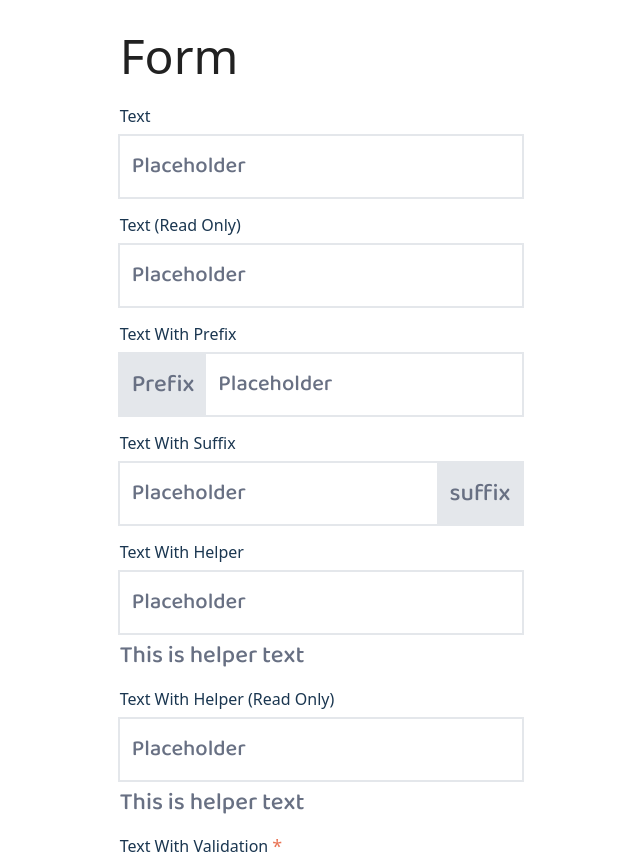
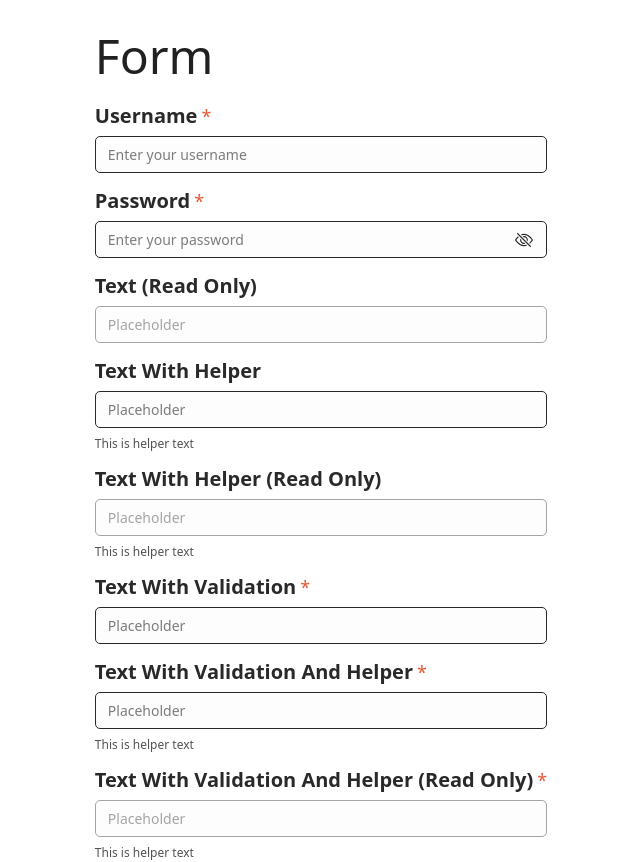
Before and after one commit to ARenewalAgent-ITS/ara5-frontend, a Next.js app: page /sandbox/form in a window 1280 px wide. Shown: the top 862 px of the page, without its empty margins (319-959 px from the left). Built offline with nearby package versions, Linux system fonts and the light colour scheme.

Commit message:
feat: add form design system

```diff
--- a/src/app/sandbox/form/page.tsx
+++ b/src/app/sandbox/form/page.tsx
@@ -55,7 +55,24 @@ export default function FormSandbox() {
 
       <FormProvider {...methods}>
         <form onSubmit={handleSubmit(onSubmit)} className='w-fit space-y-4'>
-          <Input id='text' label='Text' placeholder='Placeholder' />
+          <Input
+            id='username'
+            label='Username'
+            placeholder='Enter your username'
+            validation={{
+              required: 'Username cannot be empty',
+            }}
+          />
+
+          <Input
+            id='password'
+            label='Password'
+            placeholder='Enter your password'
+            type='password'
+            validation={{
+              required: 'Password cannot be empty',
+            }}
+          />
 
           <Input
             id='textReadOnly'
@@ -64,19 +81,19 @@ export default function FormSandbox() {
             readOnly={true}
           />
 
-          <Input
+          {/* <Input
             id='textWithPrefix'
             label='Text With Prefix'
             placeholder='Placeholder'
             prefix='Prefix'
-          />
+          /> */}
 
-          <Input
+          {/* <Input
             id='textWithSuffix'
             label='Text With Suffix'
             placeholder='Placeholder'
             suffix='suffix'
-          />
+          /> */}
 
           <Input
             id='textWithHelper'
--- a/src/components/form/ErrorMessage.tsx
+++ b/src/components/form/ErrorMessage.tsx
@@ -4,9 +4,10 @@ export default function ErrorMessage({ children }: { children: string }) {
   return (
     <div className='flex space-x-1'>
       <Typography
-        variant='bt'
-        font='baloo'
-        className='!leading-tight text-danger-500'
+        variant='c12'
+        font='poppins'
+        weight='medium'
+        className='!leading-tight text-danger-600 text-xs'
       >
         {children}
       </Typography>
--- a/src/components/form/HelperText.tsx
+++ b/src/components/form/HelperText.tsx
@@ -13,10 +13,14 @@ export default function HelperText({
   return (
     <div className='flex space-x-1'>
       <Typography
-        variant='h6'
-        font='baloo'
+        variant='c12'
+        font='poppins'
         color='secondary'
-        className={clsxm('!leading-tight', helperTextClassName)}
+        weight='medium'
+        className={clsxm(
+          '!leading-tight text-whites-1000 text-[12px]',
+          helperTextClassName
+        )}
       >
         {children}
       </Typography>
--- a/src/components/form/Input.tsx
+++ b/src/components/form/Input.tsx
@@ -1,7 +1,7 @@
 import * as React from 'react';
 import { get, RegisterOptions, useFormContext } from 'react-hook-form';
 import { IconType } from 'react-icons';
-import { HiEye, HiEyeOff } from 'react-icons/hi';
+import { BsEye, BsEyeSlash } from 'react-icons/bs';
 
 import ErrorMessage from '@/components/form/ErrorMessage';
 import HelperText from '@/components/form/HelperText';
@@ -15,8 +15,6 @@ export type InputProps = {
   helperTextClassName?: string;
   hideError?: boolean;
   validation?: RegisterOptions;
-  prefix?: string;
-  suffix?: string;
   leftIcon?: IconType;
   rightIcon?: IconType;
   leftIconClassName?: string;
@@ -29,8 +27,6 @@ export default function Input({
   helperText,
   hideError = false,
   validation,
-  prefix,
-  suffix,
   className,
   type = 'text',
   readOnly = false,
@@ -53,34 +49,23 @@ export default function Input({
     <div className='w-full space-y-2'>
       {label && (
         <label htmlFor={id} className='flex space-x-1'>
-          <Typography font='poppins' variant='bt' color='label'>
+          <Typography
+            font='poppins'
+            weight='bold'
+            variant='t'
+            color='label'
+            className='text-[16px] leading-[24px] text-whites-1100'
+          >
             {label}
           </Typography>
           {validation?.required && (
-            <Typography className='text-danger-500'>*</Typography>
+            <Typography className='text-danger-600'>*</Typography>
           )}
         </label>
       )}
 
       <div className='w-full flex relative'>
-        <div
-          className={clsxm(
-            'absolute w-full h-full ring-2 pointer-events-none',
-            'ring-typo-outline'
-          )}
-        />
-
-        {prefix && (
-          <Typography
-            variant='h6'
-            font='baloo'
-            color='secondary'
-            weight='medium'
-            className='flex items-center px-3 bg-typo-outline'
-          >
-            {prefix}
-          </Typography>
-        )}
+        <div className={clsxm('absolute w-full h-full pointer-events-none')} />
 
         <div className={clsxm('relative w-full')}>
           {LeftIcon && (
@@ -106,16 +91,14 @@ export default function Input({
             readOnly={readOnly}
             disabled={readOnly}
             className={clsxm(
-              'w-full h-full px-3 py-3 border-none',
+              'w-full h-full pl-2 md:pl-3 pr-10 py-[6px] md:py-2 border-[1px] border-whites-1100 rounded-[5px]',
               [LeftIcon && 'pl-9', RightIcon && 'pr-9'],
-              'focus:ring-2',
-              'bg-typo-white hover:bg-typo-surface',
-              'font-secondary text-typo-primary text-[22px]',
-              'placeholder:font-secondary placeholder:text-typo-secondary',
-              readOnly && 'cursor-not-allowed',
-              error
-                ? 'border-none focus:ring-danger-500 bg-danger-50 ring-2 ring-danger-500 '
-                : 'focus:ring-primary-500',
+              'focus:ring-0 focus:border-success-600 bg-whites-100',
+              'font-primary font-medium text-whites-900 text-xs md:text-sm',
+              'placeholder:font-primary placeholder:text-whites-900 placeholder:text-xs md:placeholder:text-sm placeholder:font-medium',
+              readOnly &&
+                'cursor-not-allowed border-whites-800 placeholder:text-whites-800 text-whites-800',
+              error ? 'border-danger-600' : 'focus:border-success-600',
               className
             )}
             aria-describedby={id}
@@ -140,27 +123,19 @@ export default function Input({
               className={clsxm(
                 'absolute bottom-0 right-0 h-full',
                 'flex justify-center items-center pr-3',
-                'text-typo-secondary text-lg md:text-xl',
+                'text-whites-1100 font-medium',
                 rightIconClassName
               )}
               onClick={() => setShowPassword(!showPassword)}
             >
-              {showPassword ? <HiEye /> : <HiEyeOff />}
+              {showPassword ? (
+                <BsEye className='w-[18px] h-[14px] md:w-[22px] md:h-[18px]' />
+              ) : (
+                <BsEyeSlash className='w-[18px] h-[14px] md:w-[22px] md:h-[18px]' />
+              )}
             </div>
           )}
         </div>
-
-        {suffix && (
-          <Typography
-            variant='h6'
-            font='baloo'
-            color='secondary'
-            weight='medium'
-            className='flex items-center px-3 bg-typo-outline'
-          >
-            {suffix}
-          </Typography>
-        )}
       </div>
 
       {!hideError && error && <ErrorMessage>{error.message}</ErrorMessage>}
```
